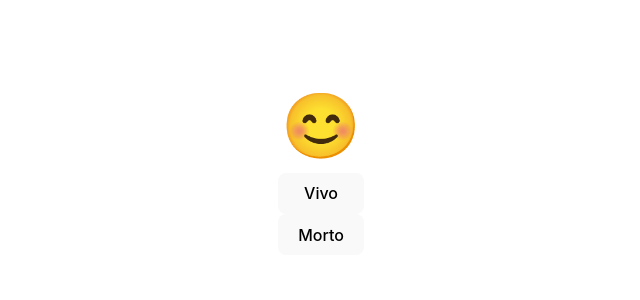
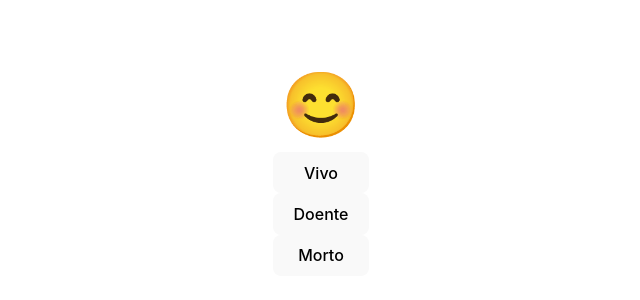
Before and after one commit to ufjf-dcc207/ufjf-dcc207-2024-3-a-atv06-C9BrenoFR, a React (Vite) app: page / in a window 1280 px wide. Shown: the part 234-534 px from the top of the page, without its empty margins (319-959 px from the left). Built offline with nearby package versions, Linux system fonts and the light colour scheme.

Commit message:
Adiciona botões de troca

```diff
--- a/src/Emoji.tsx
+++ b/src/Emoji.tsx
@@ -13,21 +13,23 @@ export default function Emoji(){
     const [situacao, setSituacao] = useState("happy")
 
     function toHappy(){
-        console.log(`Antes: ${situacao}`)
         setSituacao("happy")
-        console.log(`Depois: ${situacao}`)
+    }
+
+    function toSick(){
+        setSituacao("sick")
     }
 
     function toDead(){
-        console.log(`Antes: ${situacao}`)
         setSituacao("dead")
-        console.log(`Depois: ${situacao}`)
     }
+
     return (
     <div className="emoji">
         <div className="situacao">{EMOJIS.get(situacao) || "🫥"}</div>
         <div className="acoes">
             <button onClick={toHappy}>Vivo</button>
+            <button onClick={toSick}>Doente</button>
             <button onClick={toDead}>Morto</button>
         </div>
     </div>)
```
